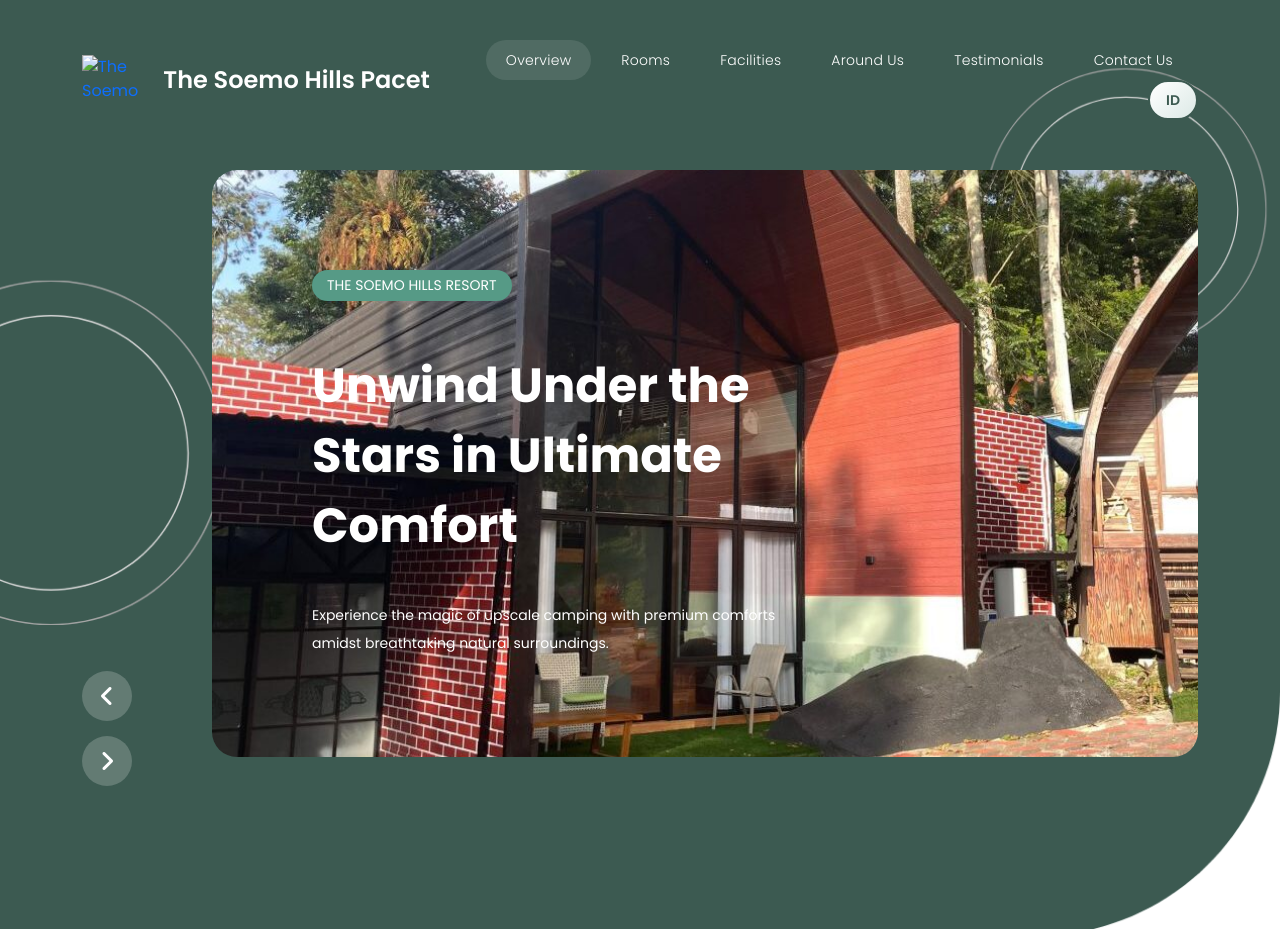
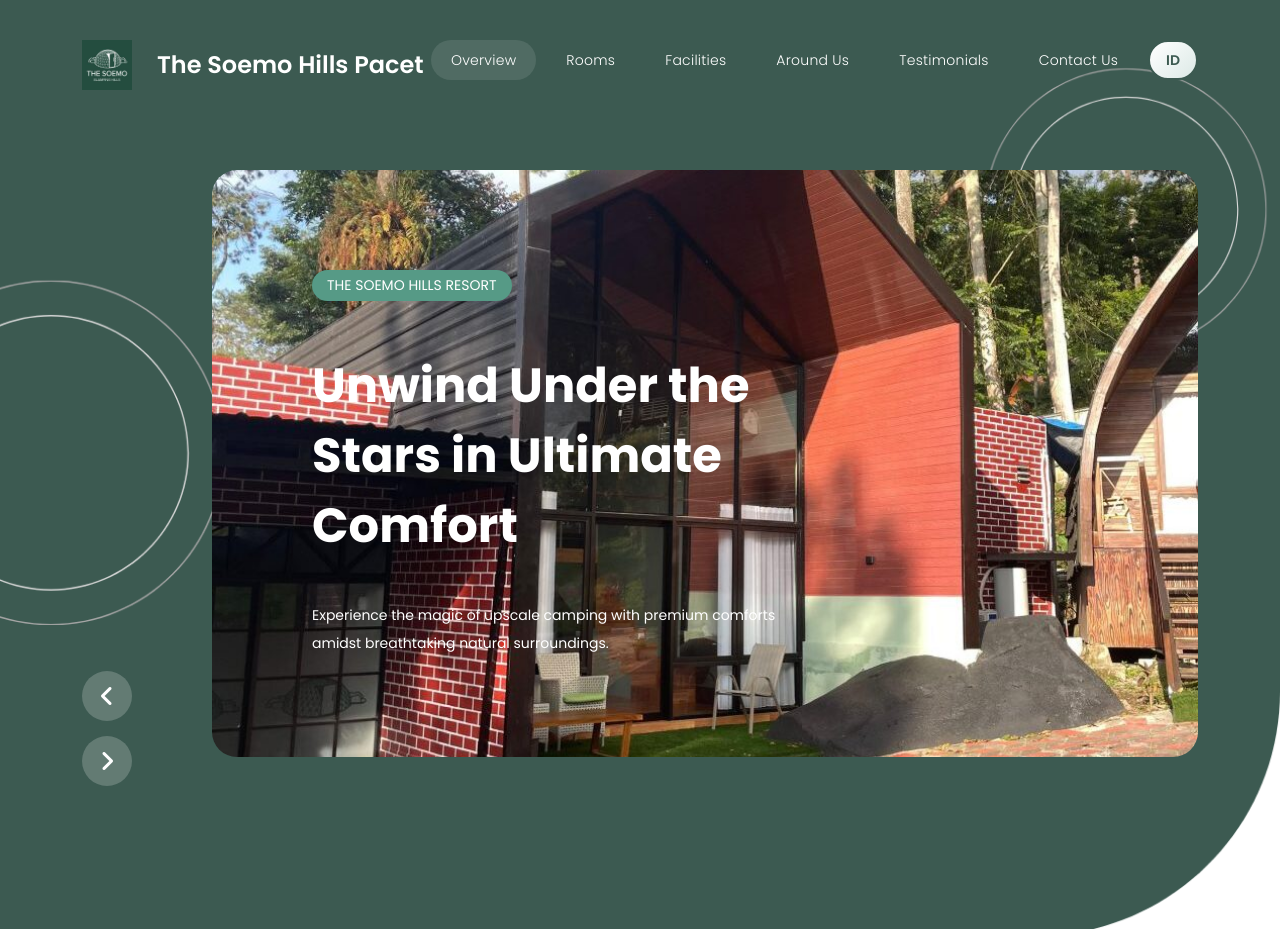
Before and after one commit to yogahd/the-soemo-hills, a plain HTML site: page index.html in a window 1280 px wide. Shown: the top 929 px of the page. Drawn offline with nearby package versions, Linux system fonts and the light colour scheme; the site is published under a folder, as on GitHub Pages, so addresses that start at the root find nothing.

Commit message:
Update Logo (2)

```diff
--- a/index.html
+++ b/index.html
@@ -9,7 +9,7 @@
     rel="stylesheet">
 
   <!-- Favicon -->
-  <link href="/assets/images/logo.jpg" rel="icon">
+  <link href="assets/images/logo.jpg" rel="icon">
 
   <title>The Soemo Hills Pacet</title>
 
@@ -47,7 +47,7 @@
           <nav class="main-nav">
             <!-- ***** Logo ***** -->
             <a href="index.html" class="logo d-flex align-items-center" style="gap: 10px;">
-              <img src="/assets/images/logo.jpg" alt="The Soemo Hills Pacet" style="height: 50px; width: auto;">
+              <img src="assets/images/logo.jpg" alt="The Soemo Hills Pacet" style="height: 50px; width: auto;">
               <h3 style="margin: 0;">The Soemo Hills Pacet</h3>
             </a>
             <!-- ***** Menu ***** -->
```
